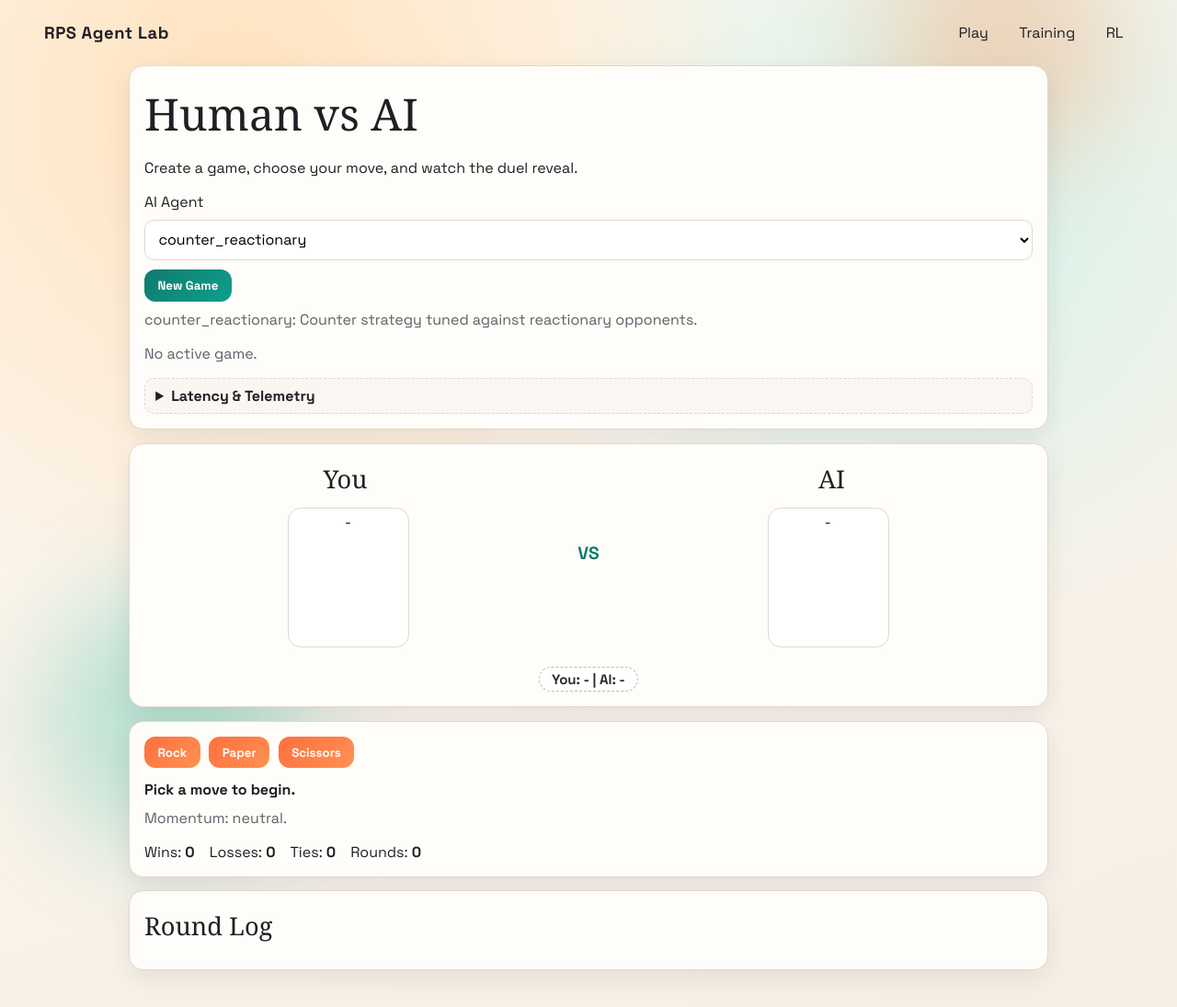
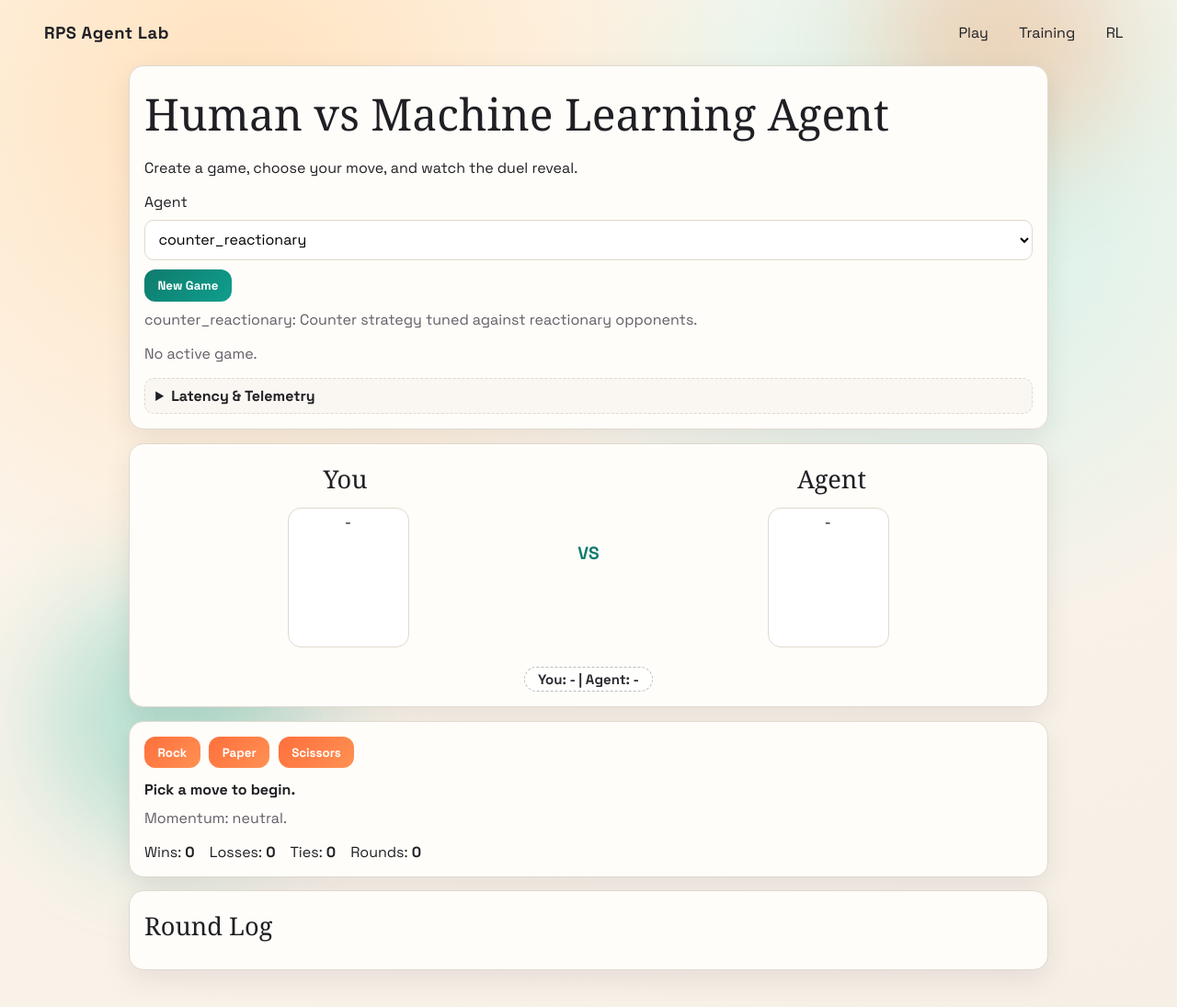
Before and after one commit to davidabelin/rps, a Flask app: page /play in a window 1280 px wide. Shown: the whole page at 92% size. Run offline with Flask 3, Linux system fonts and the light colour scheme; data that the repository does not hold is empty; a map, chart or similar area stays blank; some web fonts are replaced.

Commit message:
Update terminology from AI to Agent in UI and logic; enhance gesture SVG styling

```diff
--- a/rps_web/static/css/theme.css
+++ b/rps_web/static/css/theme.css
@@ -316,6 +316,7 @@ input[type="number"] {
 .gesture-svg {
   width: 100%;
   height: 100%;
+  filter: drop-shadow(0 2px 2px rgba(16, 22, 38, 0.24));
 }
 
 .gesture-label {
--- a/rps_web/static/js/play.js
+++ b/rps_web/static/js/play.js
@@ -131,12 +131,12 @@
     if (!choicePlayed) {
       return;
     }
-    choicePlayed.textContent = `You: ${titleCase(playerAction)} | AI: ${titleCase(aiAction)}`;
+    choicePlayed.textContent = `You: ${titleCase(playerAction)} | Agent: ${titleCase(aiAction)}`;
   }
 
   function handPartsForToken(token, skinId) {
     const key = normalizeToken(token);
-    const finger = (x, y, h, w, rot, r) => `
+    const finger = (x, y, h, w = 10, rot = 0, r = 5.6) => `
       <rect
         x="${x}"
         y="${y}"
@@ -150,32 +150,56 @@
         stroke-width="2.2"
       />
     `;
-    const knuckle = (cx, cy, r) => `
+    const knuckle = (cx, cy, r = 5.2) => `
       <circle cx="${cx}" cy="${cy}" r="${r}" fill="url(#${skinId})" stroke="#2a2a2d" stroke-width="2.1"/>
     `;
+    const foldedKnuckles = () =>
+      [knuckle(56, 56, 5.6), knuckle(68, 55.5, 5.5), knuckle(79, 57, 5.2), knuckle(86, 63, 4.6)].join("");
     if (key === "paper") {
       return [
-        finger(33, 16, 46, 12, -2, 6),
-        finger(45, 12, 50, 12, -1, 6),
-        finger(58, 11, 52, 12, 1, 6),
-        finger(71, 15, 47, 12, 4, 6),
+        finger(35, 18, 42, 11, -3, 5.7),
+        finger(46, 13, 48, 11, -1, 5.8),
+        finger(58, 12, 50, 11, 1, 5.8),
+        finger(70, 17, 44, 11, 4, 5.7),
+        `<path d="M80 49 Q88 56 84 66 Q76 67 73 60 Z" fill="url(#${skinId})" stroke="#2a2a2d" stroke-width="2"/>`,
       ].join("");
     }
     if (key === "scissors") {
       return [
-        finger(45, 11, 51, 12, -5, 6),
-        finger(59, 10, 51, 12, 8, 6),
-        knuckle(73, 49, 6),
-        knuckle(83, 54, 5),
+        finger(39, 13, 47, 11, -18, 5.8),
+        finger(66, 13, 47, 11, 18, 5.8),
+        knuckle(60, 56, 5.2),
+        knuckle(72, 56, 5.2),
+        `<path d="M57 58 L63 64 L69 58" fill="none" stroke="#2a2a2d" stroke-width="2" stroke-linecap="round"/>`,
+        `<path d="M78 63 Q85 64 87 69 Q82 72 76 69 Z" fill="url(#${skinId})" stroke="#2a2a2d" stroke-width="2"/>`,
       ].join("");
     }
     if (key === "one") {
-      return [finger(52, 10, 54, 12, 0, 6), knuckle(43, 47, 6), knuckle(61, 47, 6), knuckle(74, 49, 5.2)].join("");
+      return [
+        finger(44, 10, 56, 11, -3, 5.8),
+        knuckle(58, 56, 5.6),
+        knuckle(70, 55.5, 5.4),
+        knuckle(81, 57, 5.1),
+        `<path d="M78 63 Q86 64 87 70 Q82 74 75 70 Z" fill="url(#${skinId})" stroke="#2a2a2d" stroke-width="2"/>`,
+      ].join("");
     }
     if (key === "two") {
-      return [finger(45, 10, 52, 12, -2, 6), finger(58, 10, 52, 12, 2, 6), knuckle(75, 49, 5.7), knuckle(84, 54, 4.9)].join("");
+      return [
+        finger(43, 12, 52, 10, -2, 5.8),
+        finger(55, 11, 53, 10, 1, 5.8),
+        knuckle(70, 56, 5.3),
+        knuckle(81, 58, 5.1),
+        `<path d="M77 63 Q85 65 86 70 Q82 73 76 70 Z" fill="url(#${skinId})" stroke="#2a2a2d" stroke-width="2"/>`,
+      ].join("");
     }
-    return [knuckle(40, 42, 6.2), knuckle(52, 40, 6), knuckle(64, 40, 6), knuckle(76, 42, 6.2), knuckle(84, 50, 5)].join("");
+    return [
+      `<rect x="41" y="45" width="12" height="17" rx="6" ry="6" fill="url(#${skinId})" stroke="#2a2a2d" stroke-width="2"/>`,
+      `<rect x="53" y="43" width="12" height="18" rx="6" ry="6" fill="url(#${skinId})" stroke="#2a2a2d" stroke-width="2"/>`,
+      `<rect x="65" y="43" width="12" height="18" rx="6" ry="6" fill="url(#${skinId})" stroke="#2a2a2d" stroke-width="2"/>`,
+      `<rect x="77" y="45" width="10" height="16" rx="5" ry="5" fill="url(#${skinId})" stroke="#2a2a2d" stroke-width="2"/>`,
+      foldedKnuckles(),
+      `<path d="M84 62 Q89 65 89 71 Q83 73 79 69 Z" fill="url(#${skinId})" stroke="#2a2a2d" stroke-width="2"/>`,
+    ].join("");
   }
 
   function buildHandSvg(token, options) {
@@ -184,25 +208,43 @@
     handSvgSerial += 1;
     const skinId = `skinFill${handSvgSerial}`;
     const cuffId = `cuffFill${handSvgSerial}`;
+    const badgeOuterId = `badgeOuter${handSvgSerial}`;
+    const badgeInnerId = `badgeInner${handSvgSerial}`;
     const parts = handPartsForToken(token, skinId);
     return `
       <svg viewBox="0 0 120 120" class="gesture-svg" role="img" aria-label="${normalizeToken(token)} hand sign">
         <defs>
           <linearGradient id="${skinId}" x1="0" y1="0" x2="1" y2="1">
-            <stop offset="0%" stop-color="#ffecc0"/>
-            <stop offset="100%" stop-color="#ffd796"/>
+            <stop offset="0%" stop-color="#fff0c8"/>
+            <stop offset="100%" stop-color="#f8cf88"/>
           </linearGradient>
           <linearGradient id="${cuffId}" x1="0" y1="0" x2="1" y2="1">
-            <stop offset="0%" stop-color="#4d80e0"/>
-            <stop offset="100%" stop-color="#2f59ac"/>
+            <stop offset="0%" stop-color="#4f84df"/>
+            <stop offset="100%" stop-color="#274f9f"/>
+          </linearGradient>
+          <radialGradient id="${badgeInnerId}" cx="32%" cy="24%" r="78%">
+            <stop offset="0%" stop-color="#ffe98b"/>
+            <stop offset="50%" stop-color="#f2d248"/>
+            <stop offset="100%" stop-color="#cc9f1b"/>
+          </radialGradient>
+          <linearGradient id="${badgeOuterId}" x1="0" y1="0" x2="1" y2="1">
+            <stop offset="0%" stop-color="#6e7ba0"/>
+            <stop offset="50%" stop-color="#2d3752"/>
+            <stop offset="100%" stop-color="#12192f"/>
           </linearGradient>
         </defs>
+        <g>
+          <circle cx="60" cy="60" r="54" fill="url(#${badgeOuterId})" stroke="#f0e7cb" stroke-width="2"/>
+          <circle cx="60" cy="60" r="47" fill="url(#${badgeInnerId})" stroke="#f7edcf" stroke-width="1.8"/>
+          <ellipse cx="49" cy="36" rx="20" ry="10" fill="rgba(255,255,255,0.28)"/>
+          <ellipse cx="74" cy="84" rx="17" ry="8" fill="rgba(0,0,0,0.09)"/>
+        </g>
         <g${mirrorTransform}>
-          <rect x="21" y="78" width="78" height="30" rx="8" ry="8" fill="url(#${cuffId})" stroke="#1f2b5f" stroke-width="2.2"/>
-          <rect x="23" y="73" width="74" height="10" rx="6" ry="6" fill="#f8d447" stroke="#9a7d12" stroke-width="1.6"/>
-          <rect x="33" y="44" width="54" height="47" rx="18" ry="18" fill="url(#${skinId})" stroke="#2a2a2d" stroke-width="2.5"/>
-          <rect x="20" y="58" width="20" height="28" rx="10" ry="10" transform="rotate(-26 20 58)" fill="url(#${skinId})" stroke="#2a2a2d" stroke-width="2.4"/>
-          <path d="M31 67 Q55 58 84 64" fill="none" stroke="rgba(42,42,45,0.22)" stroke-width="2"/>
+          <rect x="24" y="83" width="72" height="21" rx="8" ry="8" fill="url(#${cuffId})" stroke="#1f2b5f" stroke-width="2.1"/>
+          <rect x="26" y="78" width="68" height="9" rx="5" ry="5" fill="#f4d24a" stroke="#997512" stroke-width="1.4"/>
+          <path d="M36 84 C35 63 45 46 61 45 C77 44 88 55 87 76 L87 88 L36 88 Z" fill="url(#${skinId})" stroke="#2a2a2d" stroke-width="2.4"/>
+          <path d="M30 63 C25 66 23 71 24 77 C25 82 29 86 34 86 C39 86 41 81 40 76 C39 71 37 67 34 63 Z" fill="url(#${skinId})" stroke="#2a2a2d" stroke-width="2.2"/>
+          <path d="M42 70 Q60 63 83 68" fill="none" stroke="rgba(42,42,45,0.2)" stroke-width="1.7"/>
           ${parts}
         </g>
       </svg>
@@ -377,12 +419,12 @@
       momentumStatus.textContent = `Momentum: you are on a ${currentStreakCount}-round streak.`;
       return;
     }
-    momentumStatus.textContent = `Momentum: AI is on a ${currentStreakCount}-round streak.`;
+    momentumStatus.textContent = `Momentum: Agent is on a ${currentStreakCount}-round streak.`;
   }
 
   function addLogRow(round) {
     const row = document.createElement("li");
-    row.textContent = `#${round.round_index + 1}: you ${round.player_action_name}, ai ${round.ai_action_name}, outcome ${round.outcome}`;
+    row.textContent = `#${round.round_index + 1}: you ${round.player_action_name}, agent ${round.ai_action_name}, outcome ${round.outcome}`;
     roundLog.prepend(row);
   }
 
@@ -523,7 +565,7 @@
       return;
     }
     setRoundInteractionEnabled(false);
-    setOutcome("AI thinking...", null);
+    setOutcome("Agent thinking...", null);
     outcomeBanner.classList.add("pending");
     const stopCountdown = startCountdown();
     playerActionEl.classList.add("pending");
@@ -590,7 +632,7 @@
         setOutcome("You win this round.", "win");
         triggerWinnerFlash(playerActionEl);
       } else if (body.round.outcome === "ai") {
-        setOutcome("AI wins this round.", "loss");
+        setOutcome("Agent wins this round.", "loss");
         triggerWinnerFlash(aiActionEl);
       } else {
         setOutcome("Tie round.", "tie");
--- a/rps_web/templates/pages/play.html
+++ b/rps_web/templates/pages/play.html
@@ -1,12 +1,12 @@
 {% extends "base.html" %}
-{% block title %}RPS Agent Lab | Play{% endblock %}
+{% block title %}RPS Agent Lab | Human vs Machine Learning Agent{% endblock %}
 {% block content %}
 <section class="stack">
   <div class="panel">
-    <h1>Human vs AI</h1>
+    <h1>Human vs Machine Learning Agent</h1>
     <p>Create a game, choose your move, and watch the duel reveal.</p>
     <div class="controls-row">
-      <label for="agentSelect">AI Agent</label>
+      <label for="agentSelect">Agent</label>
       <select id="agentSelect"></select>
       <button id="newGameBtn" class="btn btn-primary">New Game</button>
     </div>
@@ -35,13 +35,13 @@
       <div id="clashFx" class="clash-fx"></div>
     </div>
     <div class="fighter">
-      <h2>AI</h2>
+      <h2>Agent</h2>
       <div class="fighter-lane fighter-lane-ai">
         <div id="aiAction" class="action-chip icon-chip idle">-</div>
         <div id="aiHistory" class="history-strip ai"></div>
       </div>
     </div>
-    <div id="choicePlayed" class="choice-played">You: - | AI: -</div>
+    <div id="choicePlayed" class="choice-played">You: - | Agent: -</div>
   </div>
 
   <div class="panel">
```
